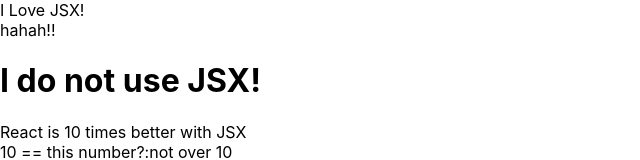
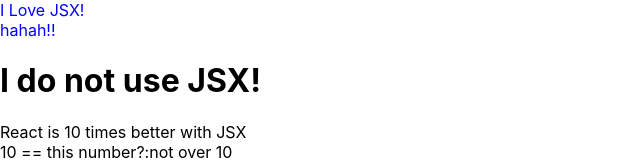
Before and after one commit to sonwoo1014/2025-react, a React (Create React App) app: page / in a window 1280 px wide. Shown: the top 160 px of the page, without its empty margins (0-640 px from the left). Built offline with nearby package versions, Linux system fonts and the light colour scheme.

Commit message:
20251113

```diff
--- a/src/App.js
+++ b/src/App.js
@@ -1,13 +1,11 @@
 import logo from './logo.svg';
 import './App.css';
-import Hello from './Hello.js';
 
 function App() {
   return (
     <div className="App">
       <header className="App-header">
         <img src={logo} className="App-logo" alt="logo" />
-        <Hello />
         <p>
           hahaha <code>src/App.js</code> and save to reload.
         </p>
--- a/src/index.js
+++ b/src/index.js
@@ -4,7 +4,7 @@
 import App from './App';
 import reportWebVitals from './reportWebVitals';
 
-const myElement = <div>I Love JSX!<div>hahah!!</div></div>  //JSX
+const myElement = <div style ={{color: "blue"}}>I Love JSX!<div>hahah!!</div></div>  //JSX
 const myElement1 = React.createElement('h1', {}, 'I do not use JSX!');
 const myElement2 = <div>React is {5 + 5} times better with JSX</div>;
 
```
